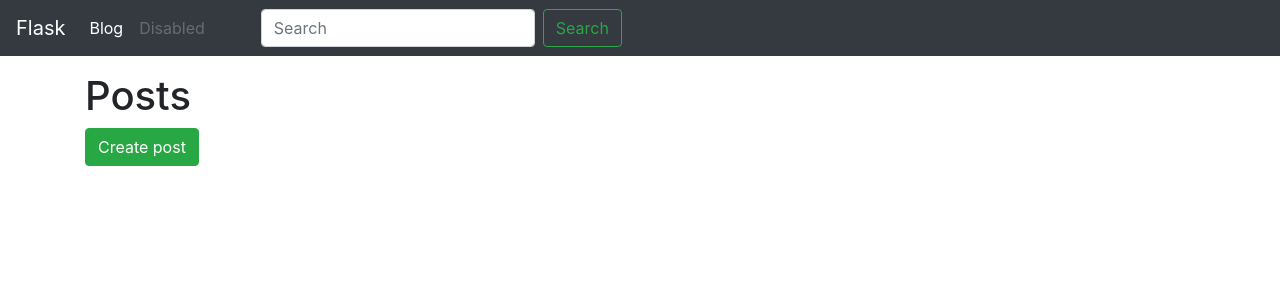
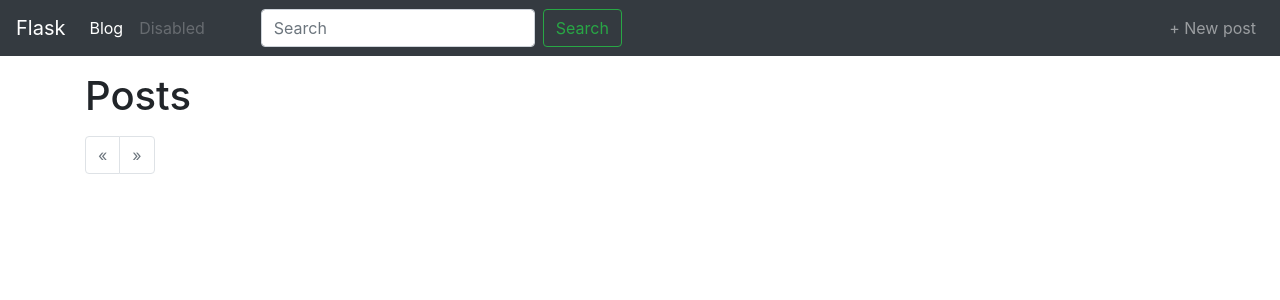
Before and after one commit to git-xSPx/flask-blog-example, a Python web app: template app/templates/index.html in a window 1280 px wide. Shown: the top 300 px of the page. Run offline with Jinja, Linux system fonts and the light colour scheme; the template is opened without the code that fills it, so the values that code supplies are empty; some libraries are stand-ins or nearby versions.

Commit message:
Add pagination

```diff
--- a/app/config.py
+++ b/app/config.py
@@ -2,3 +2,6 @@ class Configuration(object):
     DEBUG = True
     SQLALCHEMY_TRACK_MODIFICATIONS = False
     SQLALCHEMY_DATABASE_URI = 'mysql+mysqlconnector://flask_blog:flask@localhost/flask_blog'
+    # SQLALCHEMY_POOL_RECYCLE = 280
+    SQLALCHEMY_POOL_RECYCLE = 3600
+    SQLALCHEMY_POOL_SIZE = 20
--- a/app/models.py
+++ b/app/models.py
@@ -16,11 +16,12 @@ class Post(db.Model):
     title = db.Column(db.String(140))
     slug = db.Column(db.String(140), unique=True)
     body = db.Column(db.Text)
-    created = db.Column(db.DateTime, default=datetime.now())
+    created = db.Column(db.DateTime, nullable=False, default=datetime.utcnow())
 
     def __init__(self, *args, **kwargs):
         super(Post, self).__init__(*args, **kwargs)
         self.generate_slug()
+        self.created = datetime.utcnow()
 
     tags = db.relationship('Tag', secondary=post_tags, backref=db.backref('posts', lazy='dynamic'))
 
--- a/app/posts/templates/posts/index.html
+++ b/app/posts/templates/posts/index.html
@@ -10,11 +10,30 @@
 
 {% block content %}
 
-    <a href="{{ url_for('posts.create_post') }}"><span class="btn btn-success">Create post</span></a>
-
-    {% for post in posts %}
+    {% for post in pages.items %}
         <p>
             <a href="{{ url_for('posts.post_detail', slug=post.slug) }}">{{ post.title }}</a>
         </p>
     {% endfor %}
+
+    <nav aria-label="Post navigation">
+      <ul class="pagination">
+        <li class="page-item  {% if not pages.has_prev %} disabled {% endif %}">
+          <a class="page-link" href="./?page={{ pages.prev_num }}" aria-label="Previous">
+            <span aria-hidden="true">&laquo;</span>
+          </a>
+        </li>
+        {% for page in pages.iter_pages() %}
+            <li class="page-item {%if page == pages.page %} active {% endif %}">
+                <a class="page-link" href="./?page={{ page }}">{{ page }}</a>
+            </li>
+        {% endfor %}
+        <li class="page-item {% if not pages.has_next %} disabled {% endif %}">
+          <a class="page-link" href="./?page={{ pages.next_num }}" aria-label="Next">
+            <span aria-hidden="true">&raquo;</span>
+          </a>
+        </li>
+      </ul>
+    </nav>
+
 {% endblock %}
--- a/app/templates/base.html
+++ b/app/templates/base.html
@@ -34,7 +34,14 @@
               <button class="btn btn-outline-success my-2 my-sm-0" type="submit">Search</button>
           </form>
 
-      </div>
+       </div>
+
+        <ul class="navbar-nav justify-content-end">
+          <li class="nav-item">
+            <a class="nav-link" href="{{ url_for('posts.create_post') }}">+ New post</a>
+          </li>
+        </ul>
+
     </nav>
 
     <!--main container-->
```
Also changed, not shown: app/posts/blueprint.py (+12 -3 lines).
